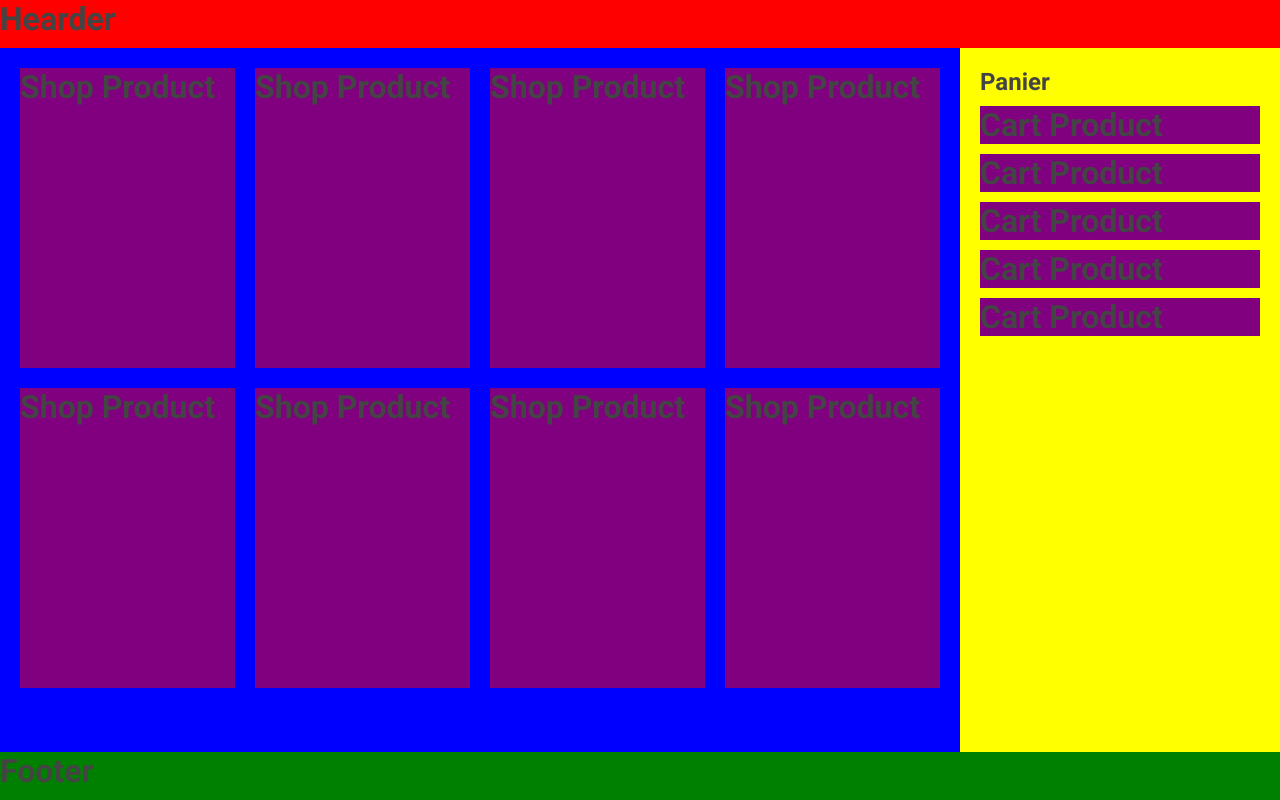
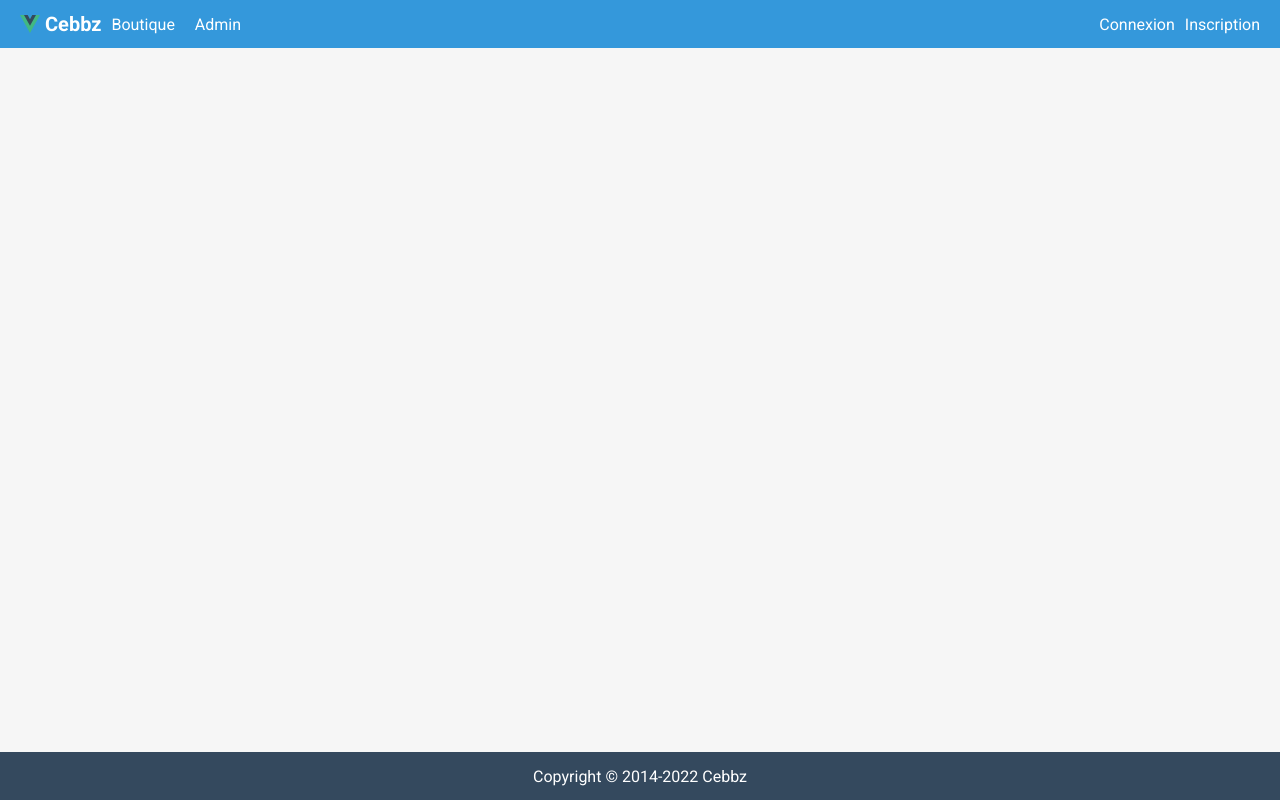
Before and after one commit to cebbz/boutique-front, a Vue app: page / in a window 1280 px wide. Built offline with nearby package versions, Linux system fonts and the light colour scheme; a web font is replaced by a local one.

Commit message:
Setting up the header and footer

```diff
--- a/src/App.vue
+++ b/src/App.vue
@@ -8,9 +8,9 @@
 
 <template>
     <div class="app-container">
-        <TheHeader class="header b1" />
-        <Shop class="shop b2" />
-        <Cart class="cart b3" />
+        <TheHeader class="header" />
+        <!-- <Shop class="shop b2" />
+        <Cart class="cart b3" />-->
         <TheFooter class="footer b4" />
     </div>
 </template>
--- a/src/assets/base.scss
+++ b/src/assets/base.scss
@@ -7,6 +7,7 @@
   --success-2: #27ae60;
   --gray-1: #f6f6f6;
   --gray-2: #ddd;
+  --gray-3: #34495e;
   --text-color: #444;
   --text-primary-color: #fff;
 
@@ -91,6 +92,11 @@
   padding: 20px;
 }
 
+.px-20 {
+  padding-left: 20px;
+  padding-right: 20px;
+}
+
 .p-30 {
   padding: 30px;
 }
@@ -105,8 +111,16 @@
   margin-bottom: 10px;
 }
 
+.mr-10 {
+  margin-right: 10px;
+}
+
 .m-20 {
   margin: 20px;
+}
+
+.mr-20 {
+  margin-right: 20px;
 }
 
 .m-30 {
--- a/src/components/Footer.vue
+++ b/src/components/Footer.vue
@@ -1,6 +1,6 @@
 <template>
-    <footer>
-        <h1>Footer</h1>
+    <footer class="d-flex flex-row justify-content-center align-items-center">
+        <p>Copyright © 2014-2022 Cebbz</p>
     </footer>
 </template>
 
@@ -8,4 +8,8 @@
 </script>
 
 <style lang="scss" scoped>
+footer {
+    background-color: var(--gray-3);
+    color: var(--text-primary-color);
+}
 </style>
--- a/src/components/Header.vue
+++ b/src/components/Header.vue
@@ -1,6 +1,25 @@
 <template>
-    <header>
-        <h1>Hearder</h1>
+    <header class="px-20 d-flex flex-row align-items-center">
+        <a href="#" class="d-flex flex-row align-items-center mr-10">
+            <img src="../assets/logo.svg" alt="logo" />
+            <span class="logo">Cebbz</span>
+        </a>
+        <ul class="d-flex flex-row flex-fill">
+            <li class="mr-20">
+                <a href="#">Boutique</a>
+            </li>
+            <li>
+                <a href="#">Admin</a>
+            </li>
+        </ul>
+        <ul class="d-flex flex-row">
+            <li class="mr-10">
+                <a href="#">Connexion</a>
+            </li>
+            <li>
+                <a href="#">Inscription</a>
+            </li>
+        </ul>
     </header>
 </template>
 
@@ -8,4 +27,21 @@
 </script>
 
 <style lang="scss" scoped>
+header {
+    background-color: var(--primary-1);
+
+    a {
+        color: var(--text-primary-color);
+
+        img {
+            width: 20px;
+            margin-right: 5px;
+        }
+
+        .logo {
+            font-weight: 700;
+            font-size: 20px;
+        }
+    }
+}
 </style>
```
